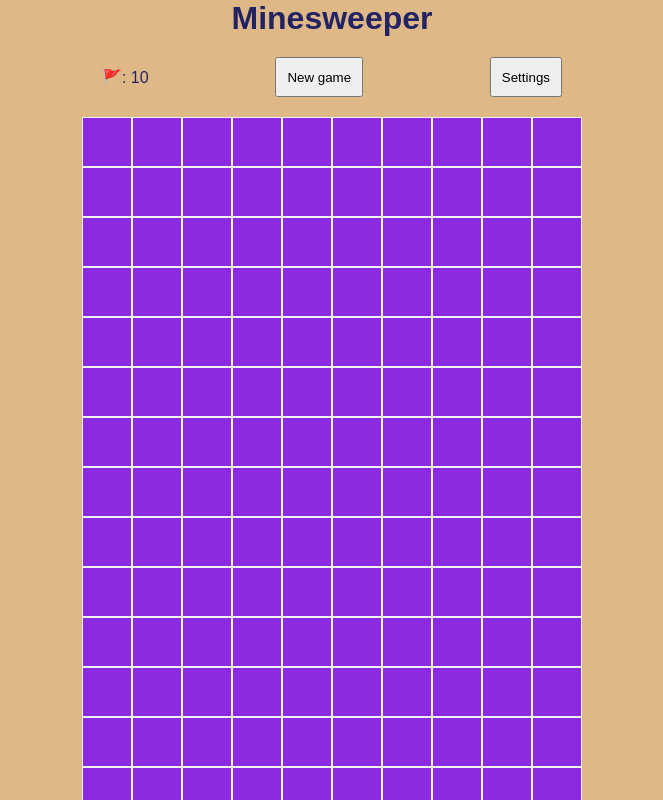
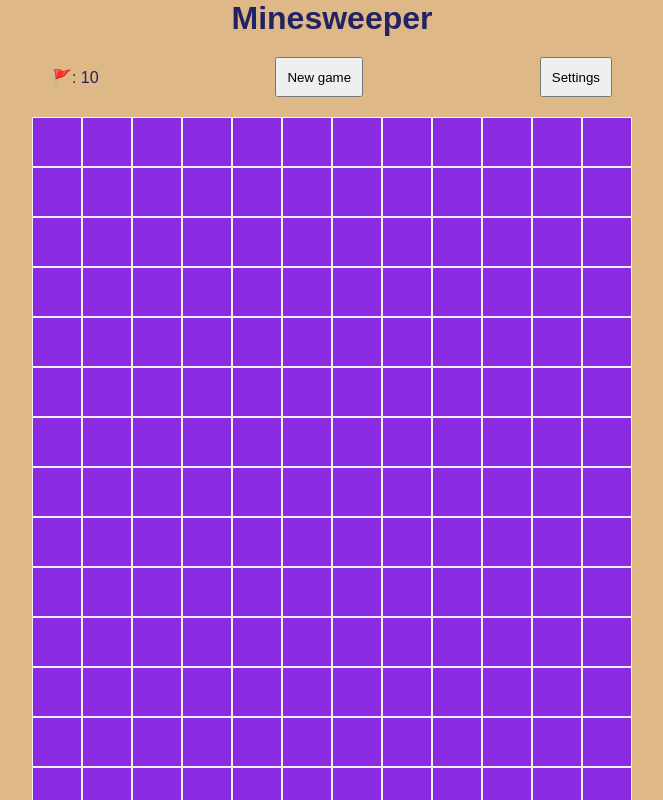
Before and after one commit to the-wind-dev/minesweeper, an Angular app: page / in a window 1280 px wide. Shown: the top 800 px of the page, without its empty margins (308-971 px from the left). Built offline with nearby package versions, Linux system fonts and the light colour scheme.

Commit message:
Перенос настроек в константы

```diff
--- a/src/app/components/board/board.component.ts
+++ b/src/app/components/board/board.component.ts
@@ -2,10 +2,10 @@ import { CommonModule } from "@angular/common";
 import { Component, OnInit, ViewChild } from "@angular/core";
 import { Cell, GridSettings, ModalType } from "../../models";
 import { CellComponent } from "../cell/cell.component";
-import { BOARD_CONFIG } from "./board.config";
 import { ModalComponent } from "../shared/modal/modal.component";
 import { ControlPanelComponent } from "../control-panel/control-panel.component";
 import { GameSettingsService } from "../../services/game-settings.service";
+import { DEFAULT_BOARD_SETTINGS } from "../../constants";
 
 
 
@@ -18,7 +18,7 @@ import { GameSettingsService } from "../../services/game-settings.service";
   export class BoardComponent implements OnInit {
     @ViewChild('modal') modal!: ModalComponent;
 
-    public settings: GridSettings = BOARD_CONFIG;
+    public settings: GridSettings = DEFAULT_BOARD_SETTINGS;
     public grid: Cell[][] = [];
     public remainingMines: number = this.settings.mines;
 
--- a/src/app/components/board/board.config.ts
+++ /dev/null
@@ -1,7 +0,0 @@
-import { GridSettings } from "../../models";
-
-export const BOARD_CONFIG: GridSettings = {
-    rows: 20,
-    cols: 10,
-    mines: 10,
-};
--- a/src/app/components/settings/settings.component.html
+++ b/src/app/components/settings/settings.component.html
@@ -13,7 +13,7 @@
             required
           />
           <div *ngIf="settingsForm.get('rows')?.invalid && settingsForm.get('rows')?.touched" class="error">
-            Введите значение от 5 до 20.
+            Enter a value between {{gameSettings.minRows}} and {{gameSettings.maxRows}}
           </div>
         </div>
         <div class="form-group">
@@ -27,7 +27,7 @@
             required
           />
           <div *ngIf="settingsForm.get('cols')?.invalid && settingsForm.get('cols')?.touched" class="error">
-            Введите значение от 5 до 20.
+            Enter a value between {{gameSettings.minCols}} and {{gameSettings.maxCols}}
           </div>
         </div>
         <div class="form-group">
@@ -41,7 +41,7 @@
             required
           />
           <div *ngIf="settingsForm.get('mines')?.invalid && settingsForm.get('mines')?.touched" class="error">
-            Введите значение от 1 до {{ maxMines }}.
+            Enter a value between {{gameSettings.minMines}} and {{ maxMines }}.
           </div>
         </div>
         <div class="buttons">
--- a/src/app/components/settings/settings.component.ts
+++ b/src/app/components/settings/settings.component.ts
@@ -1,7 +1,8 @@
 import { CommonModule } from '@angular/common';
 import { Component, EventEmitter, Input, Output } from '@angular/core';
 import { FormGroup, FormBuilder, Validators, ReactiveFormsModule } from '@angular/forms';
-import { GridSettings } from '../../models';
+import { GameSettings, GridSettings } from '../../models';
+import { DEFAULT_BOARD_SETTINGS, GAME_SETTINGS } from '../../constants';
 
 @Component({
   selector: 'app-settings',
@@ -10,20 +11,40 @@ import { GridSettings } from '../../models';
   styleUrl: './settings.component.scss'
 })
 export class SettingsComponent {
-  @Input() isVisible: boolean = false; // Видимость popup
+  @Input() isVisible: boolean = false;
   @Output() saveSettings = new EventEmitter<GridSettings>();
   @Output() close = new EventEmitter<void>();
 
+  public gameSettings: GameSettings = GAME_SETTINGS;
   settingsForm: FormGroup;
 
   constructor(private fb: FormBuilder) {
     this.settingsForm = this.fb.group({
-      rows: [10, [Validators.required, Validators.min(5), Validators.max(20)]],
-      cols: [10, [Validators.required, Validators.min(5), Validators.max(20)]],
-      mines: [10, [Validators.required, Validators.min(1)]],
+      rows: [
+        DEFAULT_BOARD_SETTINGS.rows,
+        [
+          Validators.required,
+          Validators.min(this.gameSettings.minRows),
+          Validators.max(this.gameSettings.maxRows),
+        ]
+      ],
+      cols: [
+        DEFAULT_BOARD_SETTINGS.cols,
+        [
+          Validators.required,
+          Validators.min(this.gameSettings.minCols),
+          Validators.max(this.gameSettings.maxCols),
+        ]
+      ],
+      mines: [
+        DEFAULT_BOARD_SETTINGS.mines,
+        [
+          Validators.required,
+          Validators.min(this.gameSettings.minMines),
+        ]
+      ],
     });
 
-    // Динамически обновляем максимальное количество мин
     this.settingsForm.get('rows')?.valueChanges.subscribe(() => this.updateMaxMines());
     this.settingsForm.get('cols')?.valueChanges.subscribe(() => this.updateMaxMines());
   }
--- /dev/null
+++ b/src/app/constants/game-settings.const.ts
@@ -0,0 +1,15 @@
+import { GameSettings, GridSettings } from "../models";
+
+export const GAME_SETTINGS: GameSettings = {
+    minRows: 5,
+    maxRows: 20,
+    minCols: 5,
+    maxCols: 20,
+    minMines: 5,
+};
+
+export const DEFAULT_BOARD_SETTINGS: GridSettings = {
+    rows: 14,
+    cols: 12,
+    mines: 10,
+}
--- /dev/null
+++ b/src/app/constants/index.ts
@@ -0,0 +1 @@
+export * from './game-settings.const';
--- a/src/app/models/index.ts
+++ b/src/app/models/index.ts
@@ -1,3 +1,4 @@
 export * from './cell.model';
 export * from './grid-settings.model';
 export * from './modal-type.enum';
+export * from './game-settings.model';
--- a/src/app/services/game-settings.service.ts
+++ b/src/app/services/game-settings.service.ts
@@ -1,14 +1,14 @@
 import { Injectable } from '@angular/core';
 import { BehaviorSubject } from 'rxjs';
 import { GridSettings } from '../models';
-import { BOARD_CONFIG } from '../components/board/board.config';
+import { DEFAULT_BOARD_SETTINGS } from '../constants';
 
 @Injectable({
   providedIn: 'root'
 })
 export class GameSettingsService {
 
-  private settingsSubject = new BehaviorSubject<GridSettings>(BOARD_CONFIG);
+  private settingsSubject = new BehaviorSubject<GridSettings>(DEFAULT_BOARD_SETTINGS);
 
   $settings = this.settingsSubject.asObservable();
 
```
Also changed, not shown: src/app/models/game-settings.model.ts (added, +7 -0 lines).
